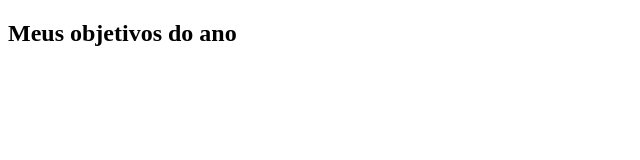
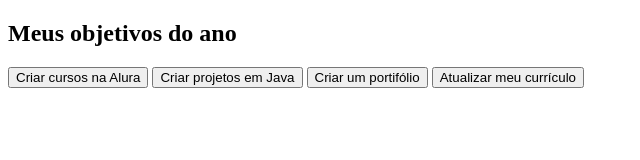
Before and after one commit to gordon31/sitedemetas1, a plain HTML site: page index.html in a window 1280 px wide. Shown: the whole page, without its empty margins (0-640 px from the left). Drawn offline with Linux system fonts and the light colour scheme.

Commit message:
div e botoe

```diff
--- a/index.html
+++ b/index.html
@@ -9,5 +9,11 @@
 <body>
     <section class="conteudo-principal"></section>
     <h2 class="titulo-principal">Meus objetivos do ano</h2>
+    <div class="botoes">
+        <button class="botao">Criar cursos na Alura</button>
+        <button class="botao">Criar projetos em Java</button>
+        <button class="botao">Criar um portifólio</button>
+        <button class="botao">Atualizar meu currículo</button>
+        </div>
 </body>
 </html>
```
